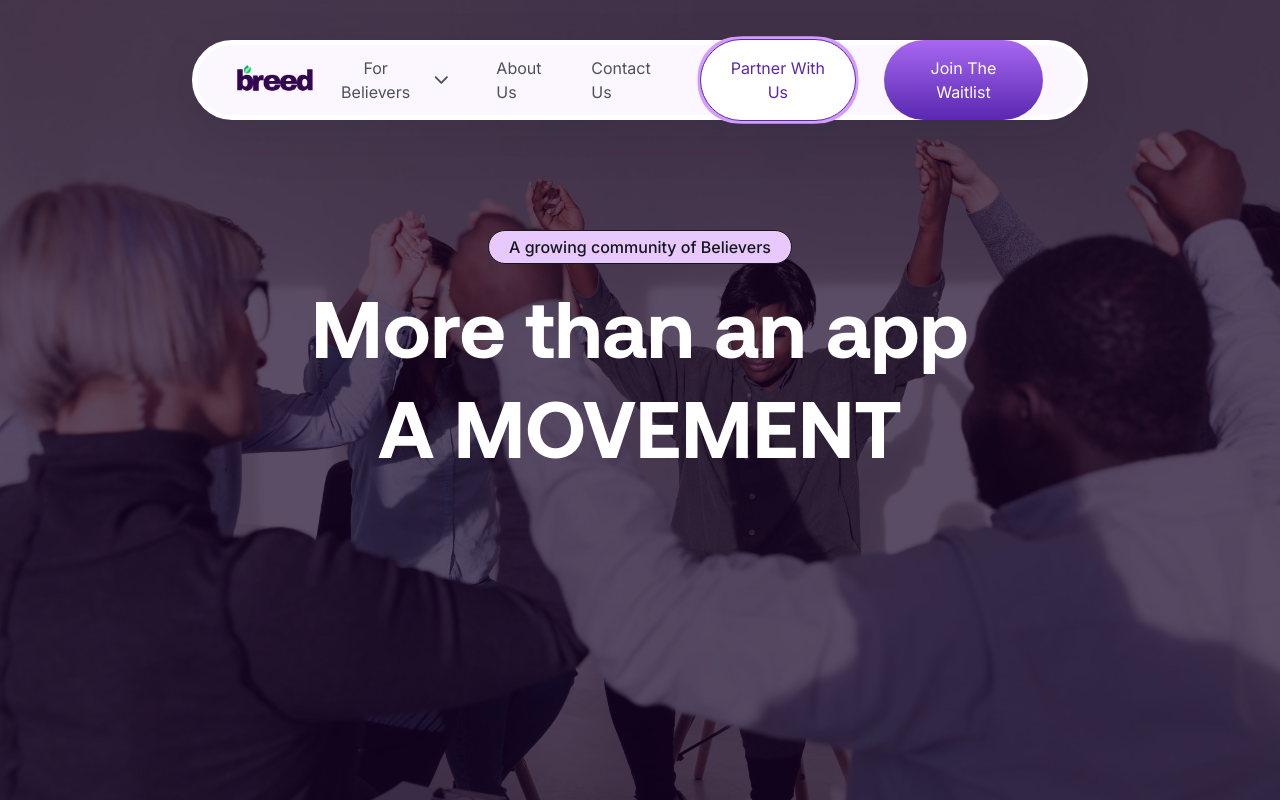
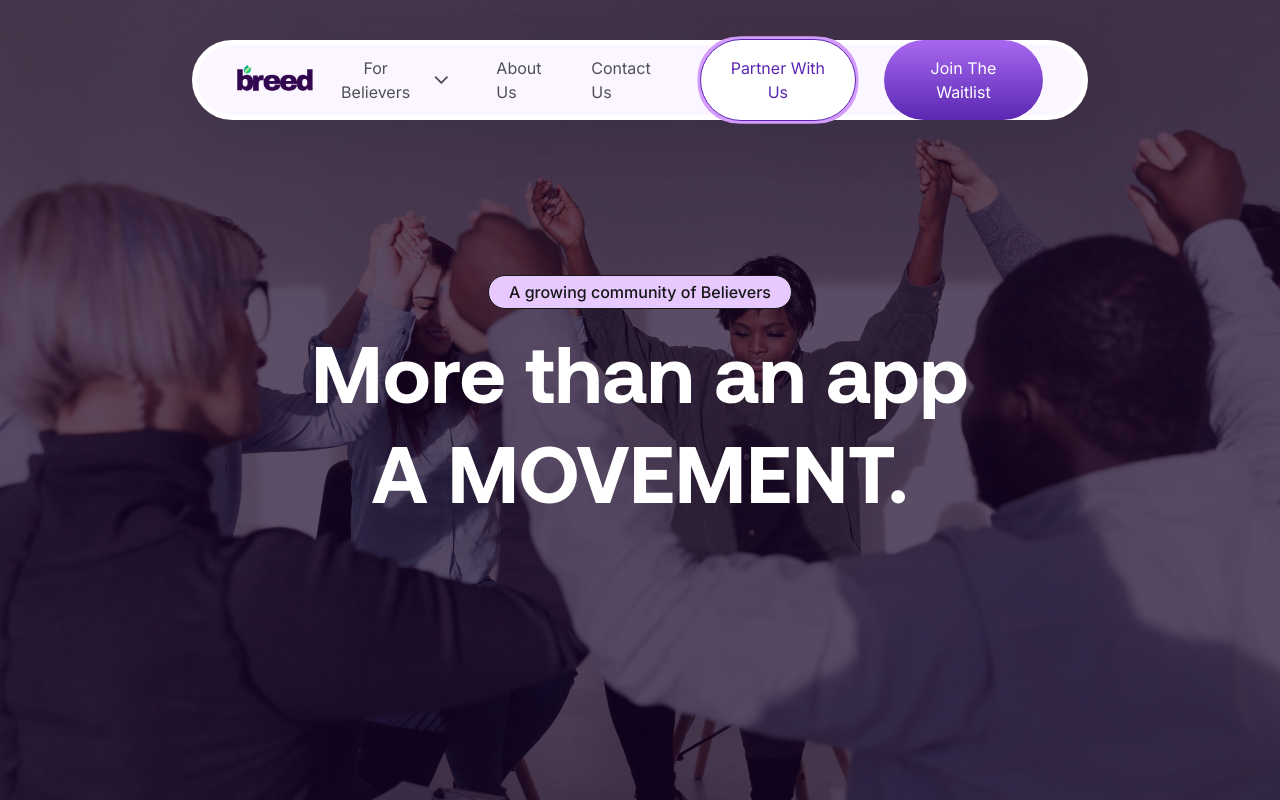
Before and after one commit to octavelabs/breed-frontend, a Next.js app: page /partner in a window 1280 px wide. Shown: the top 800 px of the page. Built offline with nearby package versions, Linux system fonts and the light colour scheme; a web font is replaced by a local one.

Commit message:
Centralised the text content on the about us hero section

```diff
--- a/app/partner/page.tsx
+++ b/app/partner/page.tsx
@@ -104,15 +104,13 @@ export default function PartnerWithUsPage() {
     },
   ];
 
-
-
   return (
     <>
       <Navbar />
       <div className="min-h-screen overflow-hidden bg-[#F7EDFE]">
         <div className="">
           <div
-            className="relative flex justify-center bg-cover bg-center px-4 pt-[150px] md:pt-[230px] h-screen"
+            className="relative flex justify-center items-center bg-cover bg-center px-4 h-screen"
             style={{
               backgroundImage: `url('/partnerWithUs.jpg')`,
             }}
@@ -133,7 +131,7 @@ export default function PartnerWithUsPage() {
                 transition={{ duration: 0.5 }}
                 className="text-[42px] lg:text-[80px] text-center text-white font-[900] text-[#180426] leading-tight mt-4 font-aeonik"
               >
-                More than an app <br /> A MOVEMENT
+                More than an app <br /> A MOVEMENT.
               </motion.h1>
             </div>
           </div>
@@ -197,7 +195,8 @@ export default function PartnerWithUsPage() {
                         type="button"
                       >
                         <p className="flex items-center gap-[10px]">
-                          Start a conversation <ArrowRight className="w-5 h-4" stroke="white" />
+                          Start a conversation{" "}
+                          <ArrowRight className="w-5 h-4" stroke="white" />
                         </p>
                       </Button>
                     </div>
@@ -270,7 +269,10 @@ export default function PartnerWithUsPage() {
             />
             <div className="bg-[#330750] flex relative z-10 rounded-[20px] h-[420px]">
               <div className="w-1/2">
-                <img src='/grapes.png' className="w-full h-full object-cover mix-blend-luminosity"/>
+                <img
+                  src="/grapes.png"
+                  className="w-full h-full object-cover mix-blend-luminosity"
+                />
               </div>
               <div className="w-1/2 py-[78px] pr-[73px] text-white">
                 <p className="font-aeonik font-bold text-[40px] mb-4">
@@ -288,7 +290,8 @@ export default function PartnerWithUsPage() {
                     type="button"
                   >
                     <p className="flex items-center gap-[10px]">
-                      Start a conversation <ArrowRight className="w-5 h-4" stroke="white" />
+                      Start a conversation{" "}
+                      <ArrowRight className="w-5 h-4" stroke="white" />
                     </p>
                   </Button>
                   <Button
```
Lines whose indentation alone changed are shown as unchanged.
